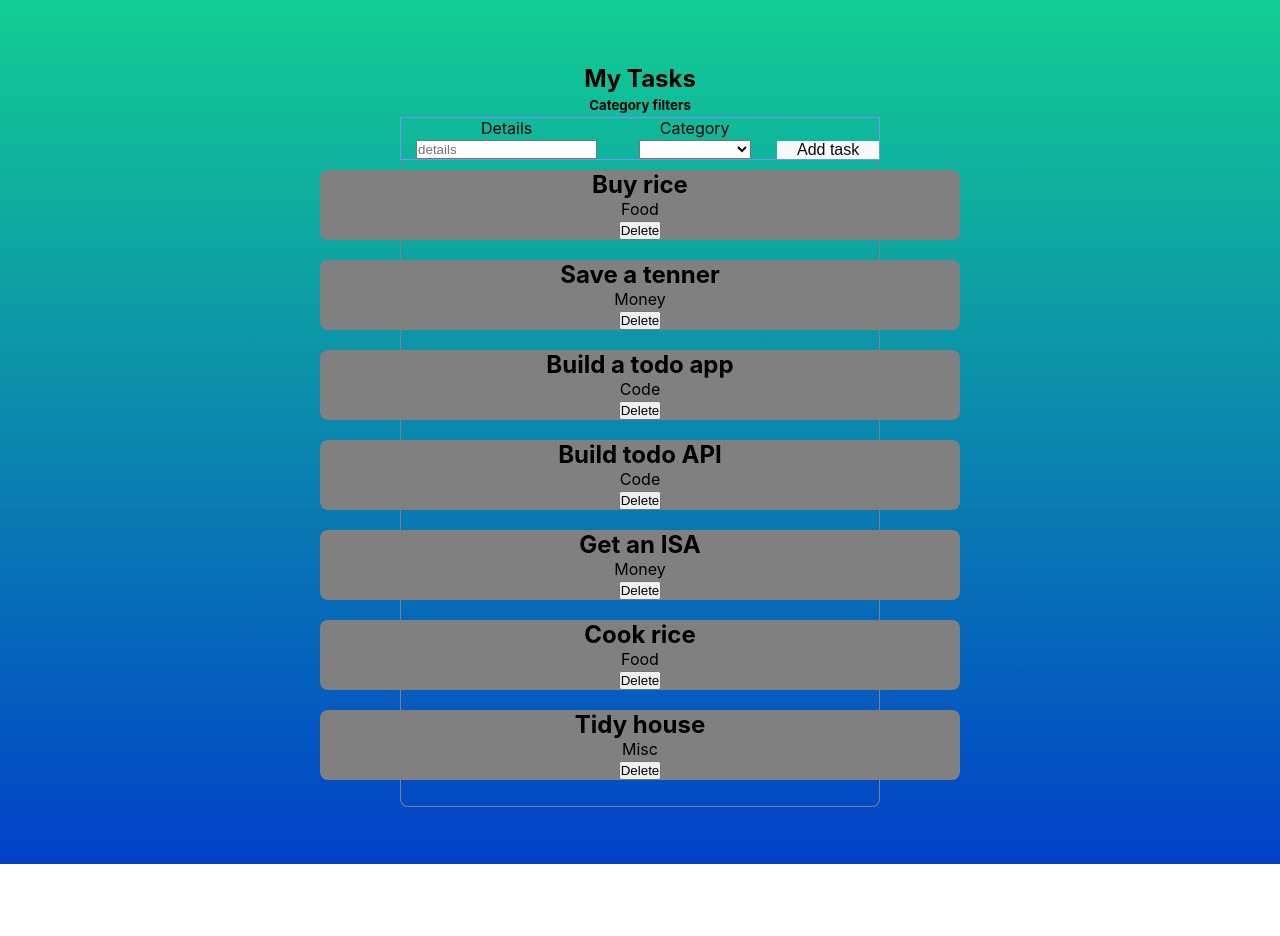
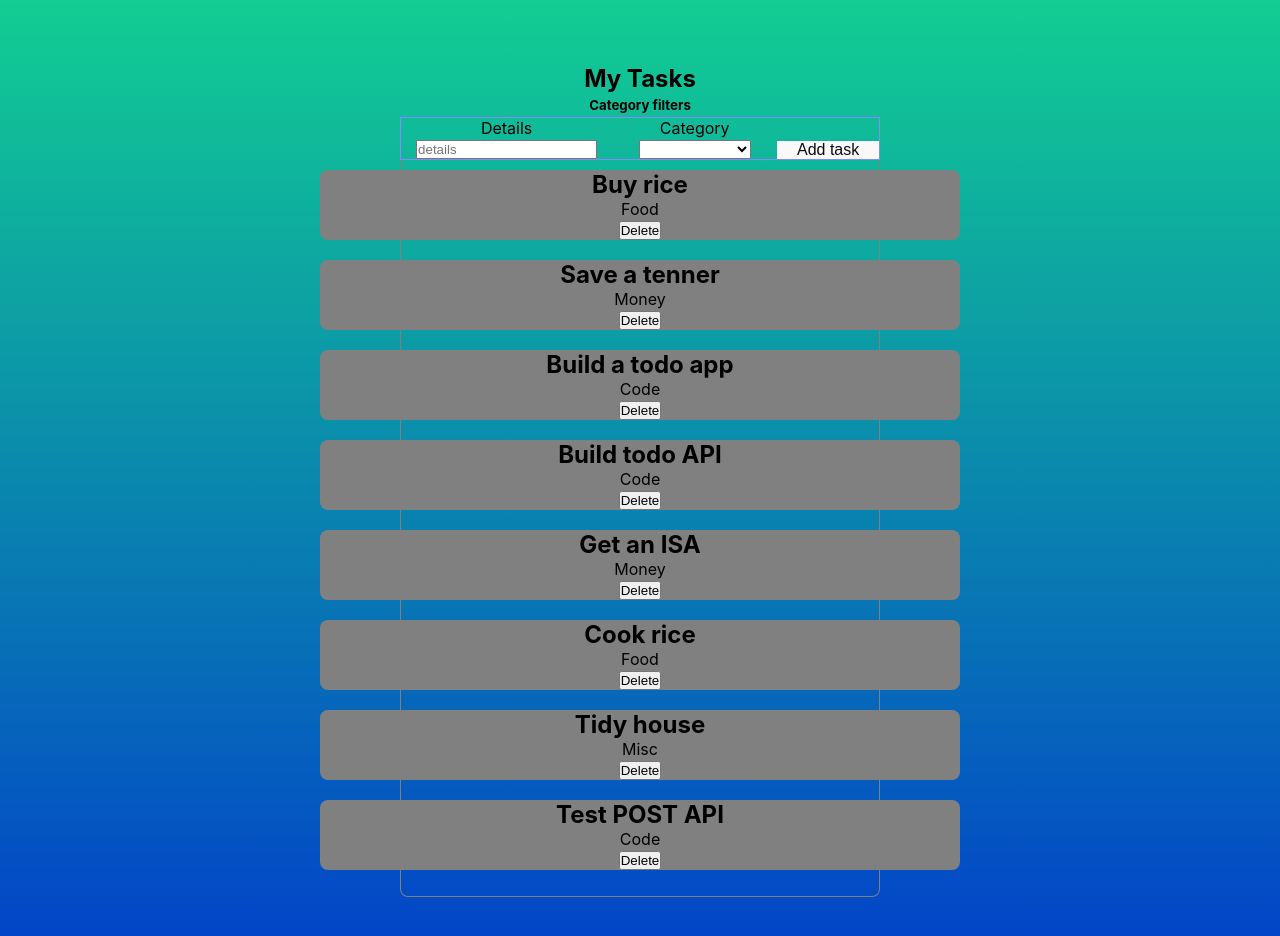
Before and after one commit to JamesHawk585/react-hooks-state-events-mini-project-2, a React (Create React App) app: page / in a window 1280 px wide. Shown: the top 936 px of the page. Before the commit the page ends 864 px from the top, so only its background shows below. Built offline with nearby package versions, Linux system fonts and the light colour scheme; data requests are answered from the project's data file.

Commit message:
Adds additional task to db.json with Postman.

```diff
--- a/db.json
+++ b/db.json
@@ -1,5 +1,5 @@
 {
-"tasks" : [
+  "tasks": [
     {
       "id": 1,
       "text": "Buy rice",
@@ -34,6 +34,11 @@
       "id": 7,
       "text": "Tidy house",
       "category": "Misc"
+    },
+    {
+      "text": "Test POST API",
+      "category": "Code",
+      "id": 8
     }
   ]
 }
--- a/src/App.jsx
+++ b/src/App.jsx
@@ -10,7 +10,6 @@ const API = "http://127.0.0.1:5555/tasks";
 
 export const tasksContext = createContext();
 
-
 function App() {
   const [tasks, setTasks] = useState([]);
 
@@ -21,36 +20,38 @@ function App() {
   }, []);
 
   const handleSubmit = (e) => {
-    e.preventDefault()
-    console.log(e.target[0].value)
+    e.preventDefault();
+    const newTaskObject = {
+      newTaskDescription: e.target[0].value,
+      newTaskCategory: e.target[1].value,
 
 
-    // Throws error that tasks.map is not a function in TaskList.jsx. This may be because newTaskObject does not have an Id. Id is provided by the backend when changes are persisted. Consided a post request in handleSubmit().
+      // Make POST request here:
 
-    const newTaskObject = {
-    newTaskDescription: e.target[0].value,
-    newTaskCategory: e.target[1].value,
-    // newTaskid: tasks.length + 1
-    }
+      // useEffect(() => {
+      //   fetch(API)
+    };
 
-    // Not sure if push() or spread operator is best here.
-    // If I persist newTaskObject with handleSubmit(), will the initial GET request update the tasks stateful array upon calling onAddTask(), without re-rendering the entire DOM?
+    setTasks(tasks.push(newTaskObject));
+  };
+  // )
 
-    setTasks(tasks.push(newTaskObject))
+  // Throws error that tasks.map is not a function in TaskList.jsx. This may be because newTaskObject does not have an Id. Id is provided by the backend when changes are persisted. Consided a post request in handleSubmit().
 
-    console.log(newTaskObject)
-  }
+  // Not sure if push() or spread operator is best here.
+  // If I persist newTaskObject with handleSubmit(), will the initial GET request update the tasks stateful array upon calling onAddTask(), without re-rendering the entire DOM?
+
+  // console.log(newTaskObject)
 
   return (
     <div className="App">
       <h2>My Tasks</h2>
       <CategoryFilter />
-      <NewTaskForm handleSubmit={handleSubmit}/>
-      <tasksContext.Provider value={{tasks}}>
-        <TaskList tasks={tasks} setTasks={setTasks}/>
+      <NewTaskForm handleSubmit={handleSubmit} />
+      <tasksContext.Provider value={{ tasks }}>
+        <TaskList tasks={tasks} setTasks={setTasks} />
       </tasksContext.Provider>
     </div>
-
   );
 }
 
--- a/src/DeleteButton.jsx
+++ b/src/DeleteButton.jsx
@@ -6,8 +6,6 @@ import TaskCard from './TaskCard'
 const DeleteButton = ({ task, onDeleteTask, taskId }) => {
 
 
-    // const onDeleteTaskContext = useContext()
-
   return (
     <button className='deleteButton' onClick={() => onDeleteTask(taskId)}>Delete</button>
   )
```
